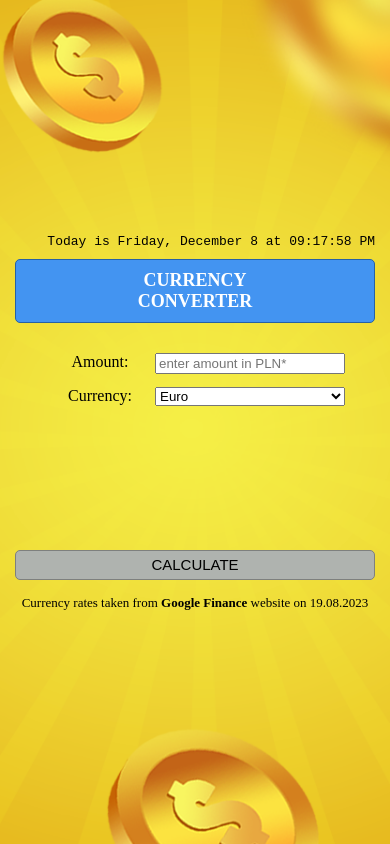
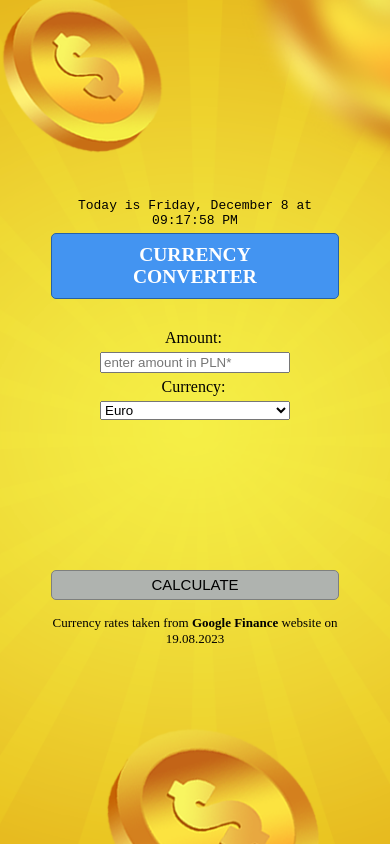
Before and after one commit to BoosterTech/Currency-Converter-Styled-Components-Module-11, a React (Create React App) app: page / in a window 390 px wide. Built offline with nearby package versions, Linux system fonts and the light colour scheme.

Commit message:
Responsivity for small screens added

```diff
--- a/src/Form/Clock/styled.js
+++ b/src/Form/Clock/styled.js
@@ -5,4 +5,12 @@ export const Wrapper = styled.div`
   margin-bottom: 10px;
   font-family: monospace;
   color: ${({ theme }) => theme.color.MineShaft};
+
+  @media (max-width: ${({ theme }) => theme.breakpoint.mobileNarrow}px) {
+    text-align: center;
+    word-wrap: break-word;
+    width: 80%;
+    margin: auto;
+    margin-bottom: 5px;
+  }
 `;
--- a/src/Form/index.js
+++ b/src/Form/index.js
@@ -4,6 +4,7 @@ import { Result } from "../Result";
 import { Clock } from "./Clock";
 import {
   Field,
+  Label,
   FormField,
   Header,
   Info,
@@ -40,10 +41,9 @@ const Form = () => {
       <Clock />
       <Header>CURRENCY CONVERTER</Header>
       <Wrapper>
-        <p>
-          <label>
-            Amount:{" "}
+        <Label for="inputAmount">Amount: </Label>
         <Field
+          id="inputAmount"
           type="number"
           min=".01"
           step="0.01"
@@ -52,28 +52,21 @@ const Form = () => {
           onChange={({ target }) => setAmount(target.value)}
           required
         />
-          </label>
-        </p>
-        <p>
-          <label>
-            Currency:
+
+        <Label for="inputCurrency">Currency:</Label>
         <Field
+          id="inputCurrency"
           as="select"
           name="Currency"
           value={currency}
           onChange={({ target }) => setCurrency(target.value)}
         >
           {currencies.map((currency) => (
-                <option
-                  key={currency.abbreviation}
-                  value={currency.abbreviation}
-                >
+            <option key={currency.abbreviation} value={currency.abbreviation}>
               {currency.name}
             </option>
           ))}
         </Field>
-          </label>
-        </p>
       </Wrapper>
 
       <div>
--- a/src/Form/styled.js
+++ b/src/Form/styled.js
@@ -13,7 +13,7 @@ export const FormField = styled.form`
 `;
 
 export const Header = styled.h1`
-  max-width: 100vh;
+  /* max-width: 100vh; */
   text-align: center;
   font-size: large;
   color: ${({ theme }) => theme.color.white};
@@ -22,17 +22,46 @@ export const Header = styled.h1`
   padding: 10px 75px;
   border: 1px solid ${({ theme }) => theme.color.Tropaz};
   border-radius: 5px;
+
+  @media (max-width: ${({ theme }) => theme.breakpoint.mobileNarrow}px) {
+    width: 80%;
+    font-size: 5vw;
+  }
 `;
 
 export const Wrapper = styled.div`
-  width: 300px;
-  margin: auto;
+  display: grid;
+  grid-template-columns: 1fr 1fr;
+  width: 315px;
+  align-items: center;
+  justify-content: center;
+
+  @media (max-width: ${({ theme }) => theme.breakpoint.mobileNarrow}px) {
+    grid-template-columns: 1fr;
+    margin: auto;
+  }
+`;
+
+export const Label = styled.label`
+  text-align: right;
+  width: auto;
+  margin-right: 3px;
+
+  @media (max-width: ${({ theme }) => theme.breakpoint.mobileNarrow}px) {
+    text-align: center;
+    display: block;
+  }
 `;
 
 export const Field = styled.input`
   width: 190px;
   max-width: 190px;
-  float: right;
+  text-align: left;
+  margin: 3px;
+
+  @media (max-width: ${({ theme }) => theme.breakpoint.mobile}px) {
+    margin: 5px auto;
+  }
 `;
 
 export const WrapperButton = styled.div`
@@ -54,10 +83,18 @@ export const SubmitButton = styled.button`
     background-color: ${({ theme }) => theme.color.GreySpringLight};
     cursor: pointer;
   }
+
+  @media (max-width: ${({ theme }) => theme.breakpoint.mobileNarrow}px) {
+    width: 80%;
+  }
 `;
 
 export const Info = styled.p`
   margin: 0 auto;
   font-size: small;
   text-align: center;
+
+  @media (max-width: ${({ theme }) => theme.breakpoint.mobileNarrow}px) {
+    width: 80%;
+  }
 `;
--- a/src/GlobalStyle.js
+++ b/src/GlobalStyle.js
@@ -24,5 +24,7 @@ body{
   background-image:url("${background}");
   background-position: center;
   background-size: cover;
-  min-height: 100vh;
+  background-repeat: no-repeat;
+  height: 100vh;
+
 }`;
--- a/src/theme.js
+++ b/src/theme.js
@@ -11,7 +11,9 @@ export const theme = {
     Stack: "#7e807e",
     Tropaz: "#2661a5",
   },
+
   breakpoint: {
     mobile: 600,
+    mobileNarrow: 400,
   },
 };
```
Lines whose indentation alone changed are shown as unchanged.
